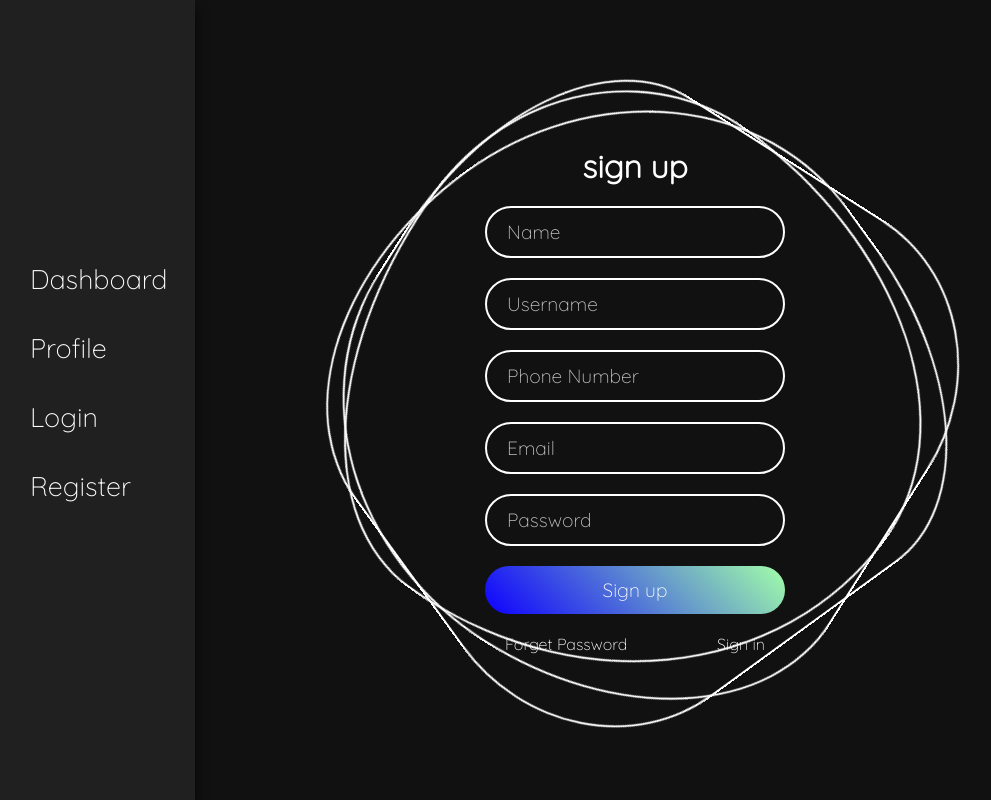
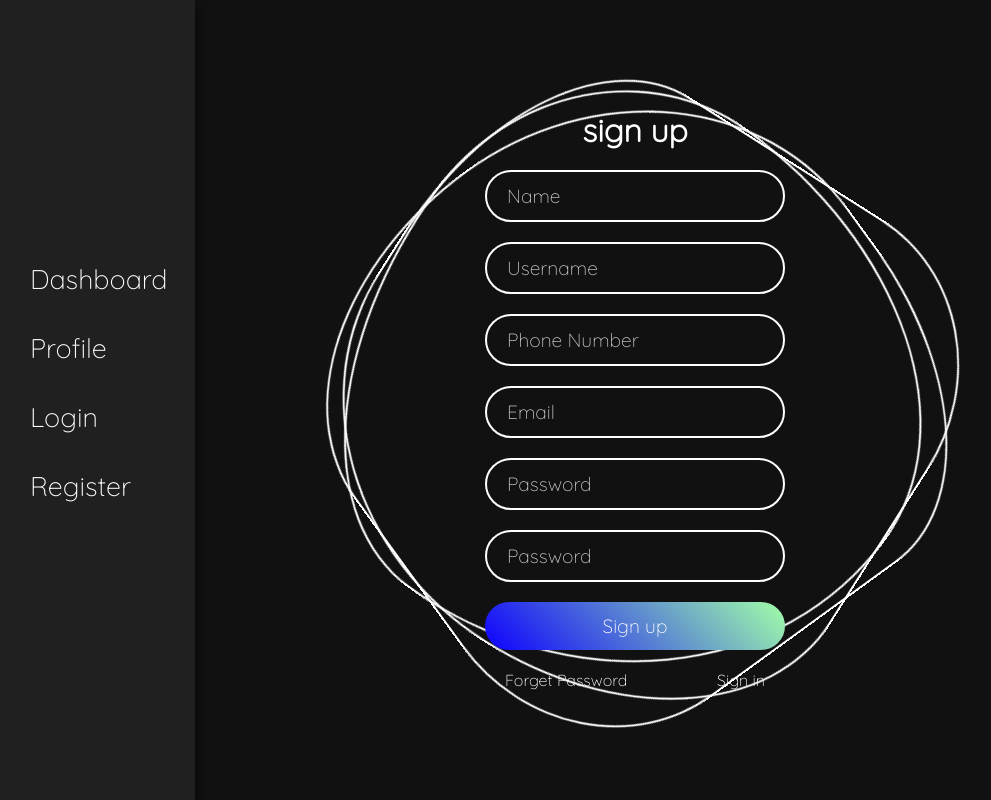
Before and after one commit to erfanalimohammadi/Onlineshop, a Flask app: template templates/register.html in a window 1280 px wide. Shown: the whole page, without its empty margins (5-996 px from the left). Run offline with Flask 3, Linux system fonts and the light colour scheme; the template is opened without the code that fills it, so the values that code supplies are empty.

Commit message:
register confirm password added

```diff
--- a/templates/register.html
+++ b/templates/register.html
@@ -81,6 +81,9 @@
         <input type="password" for="password" placeholder="Password" required>
       </div>
       <div class="inputBx">
+        <input type="password" for="password" placeholder="Password" required>
+      </div>
+      <div class="inputBx">
         <input type="submit" value="Sign up">
       </div>
       <div class="links">
```
